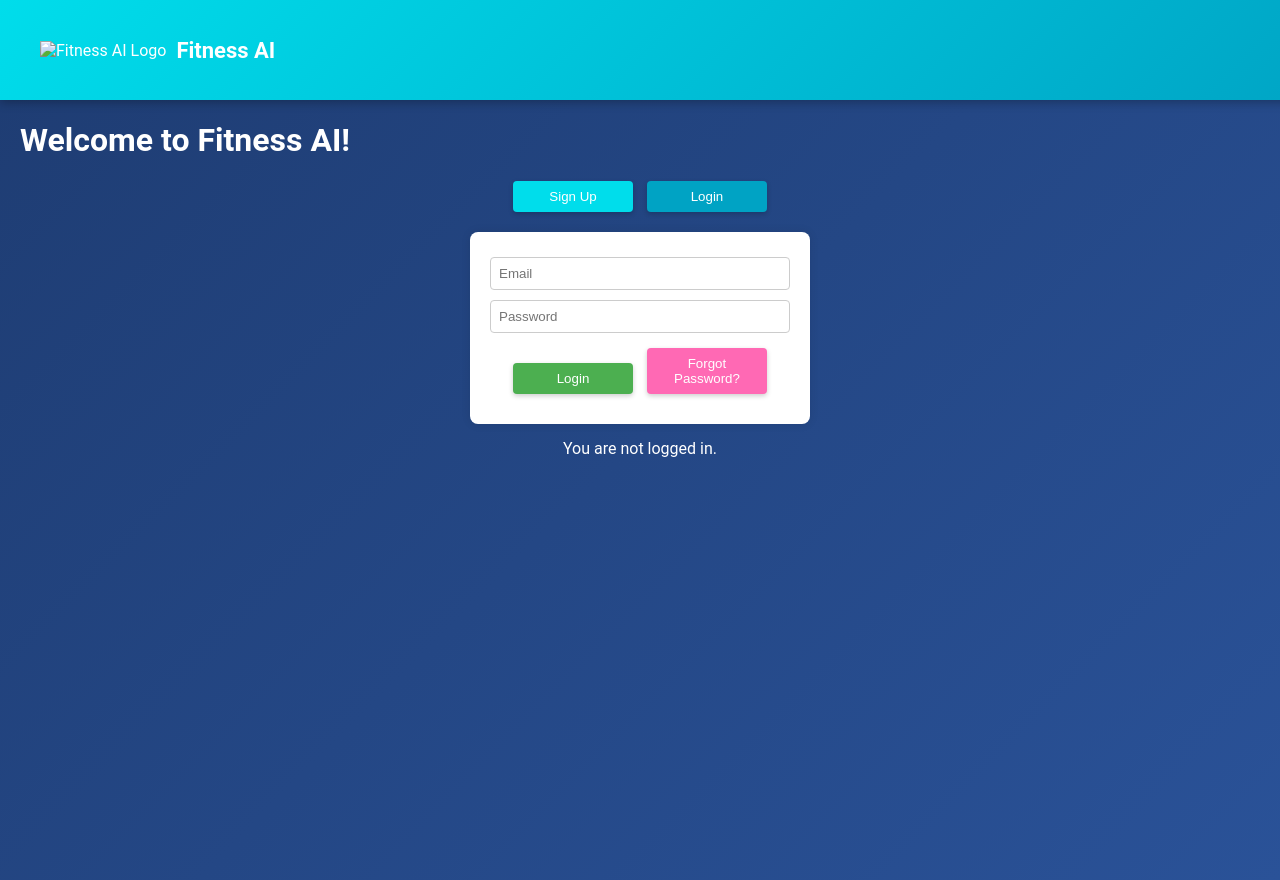
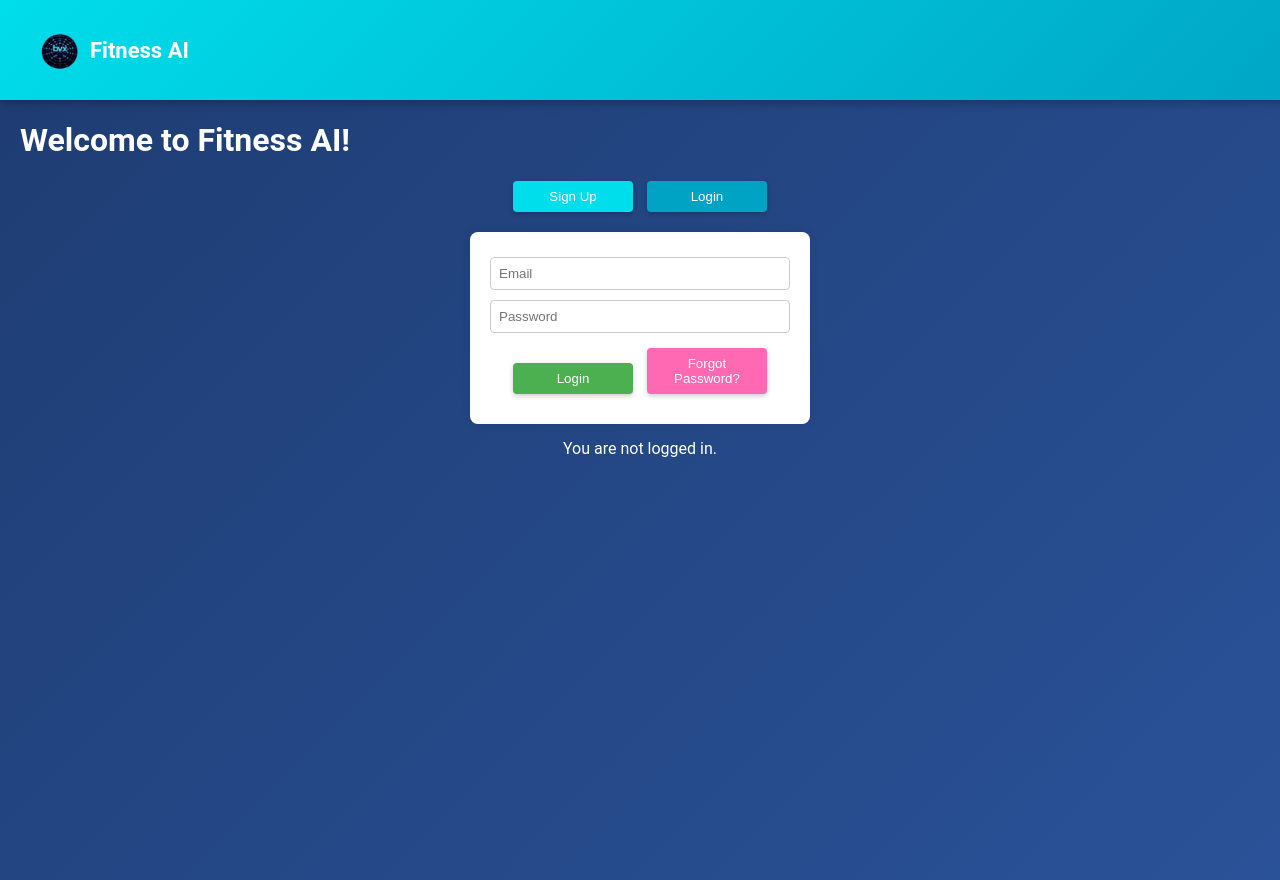
Before and after one commit to meferrrrrrrrrr/fitness-AI, a website: page index.html in a window 1280 px wide. Drawn offline with Linux system fonts and the light colour scheme.

Commit message:
Fix logo.png and favicon-32x32.png paths to /public/images/

```diff
--- a/index.html
+++ b/index.html
@@ -6,18 +6,14 @@
   <title>Fitness AI</title>
   <link rel="stylesheet" href="style.css" />
 
-  <!-- Favicon & Apple icon din /images -->
-  <link rel="icon" type="image/png" href="/images/favicon-32x32.png" />
-  <link rel="apple-touch-icon" href="/images/apple-touch-icon.png" />
+  <!-- Favicon & Apple icon din /public/images -->
+  <link rel="icon" type="image/png" href="/public/images/favicon-32x32.png" />
+  <link rel="apple-touch-icon" href="/public/images/apple-touch-icon.png" />
 </head>
 <body>
   <nav class="navbar">
     <div class="logo-container">
-      <!-- WebP cu fallback -->
-      <picture>
-        <source srcset="/images/logo.webp" type="image/webp" />
-        <img src="/images/logo.png" alt="Fitness AI Logo" class="logo-img" />
-      </picture>
+      <img src="/public/images/logo.png" alt="Fitness AI Logo" class="logo-img" />
       <span class="logo-text">Fitness AI</span>
     </div>
   </nav>
```
Also changed, not shown: vercel.json.
